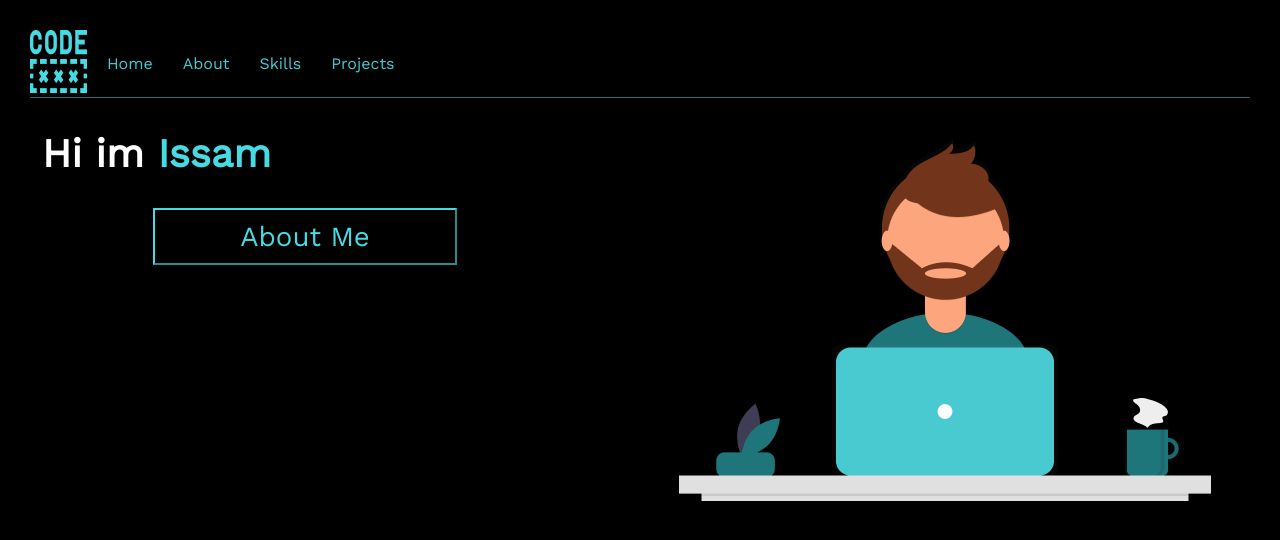
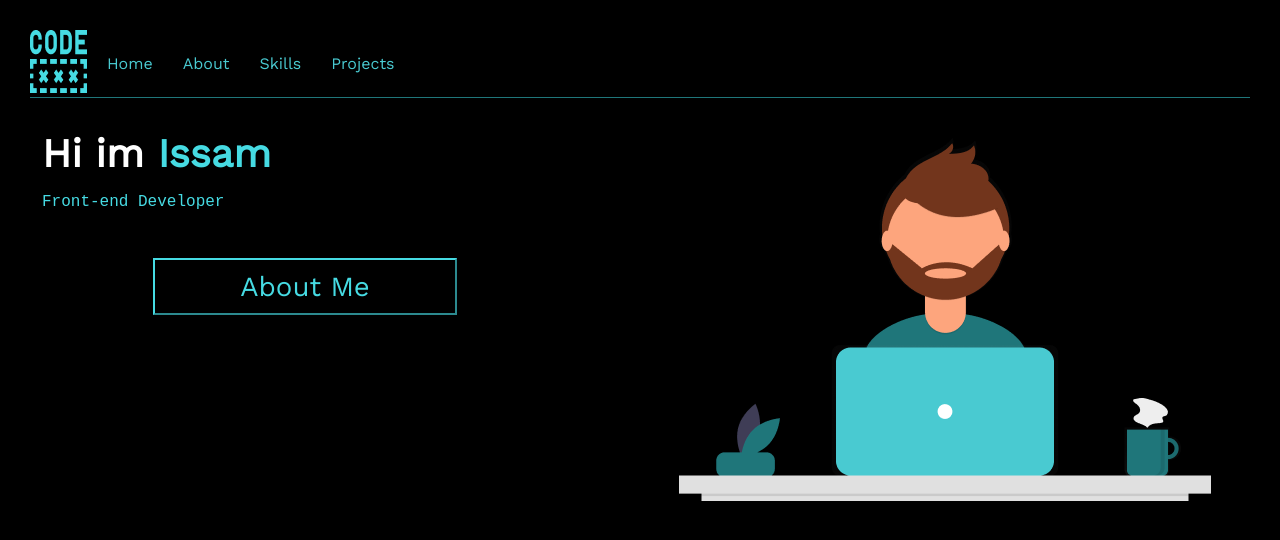
Before and after one commit to issamoxix/issamoxix.github.io, a React (Create React App) app: page / in a window 1280 px wide. Shown: the top 540 px of the page. Built offline with nearby package versions, Linux system fonts and the light colour scheme.

Commit message:
first commit

```diff
--- a/src/App.scss
+++ b/src/App.scss
@@ -49,3 +49,8 @@ body {
     opacity: 1;
   }
 }
+p {
+  color: var(--p-color);
+  font-family: "Courier New", Courier, monospace;
+  line-height: 50px;
+}
--- a/src/Components/Home_content.jsx
+++ b/src/Components/Home_content.jsx
@@ -6,7 +6,9 @@ const Home_content = ()=>{
             <div className="home-body">
                 <h1>
                     <span style={{color:"white"}}>Hi im </span> Issam
+
                 </h1>
+                <p>Front-end Developer</p>
                 <button>About Me</button>
             </div>
             <div className="home-pic">
```
